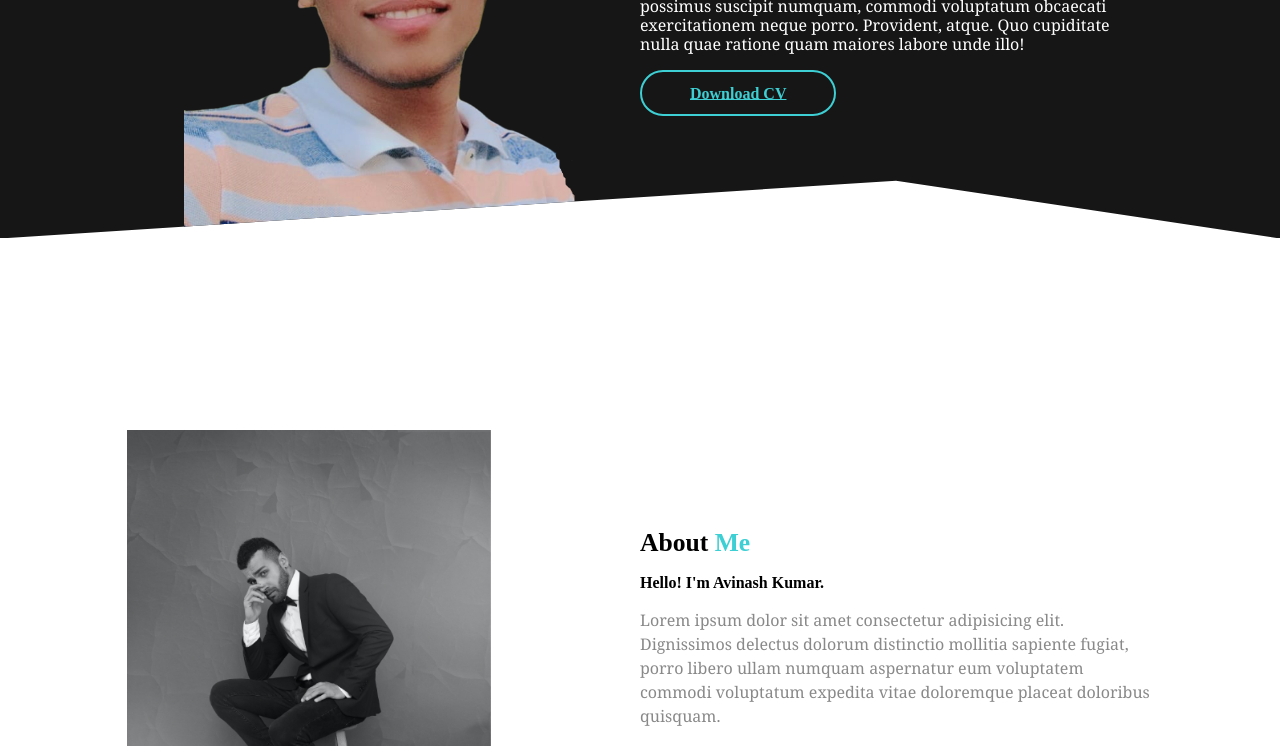
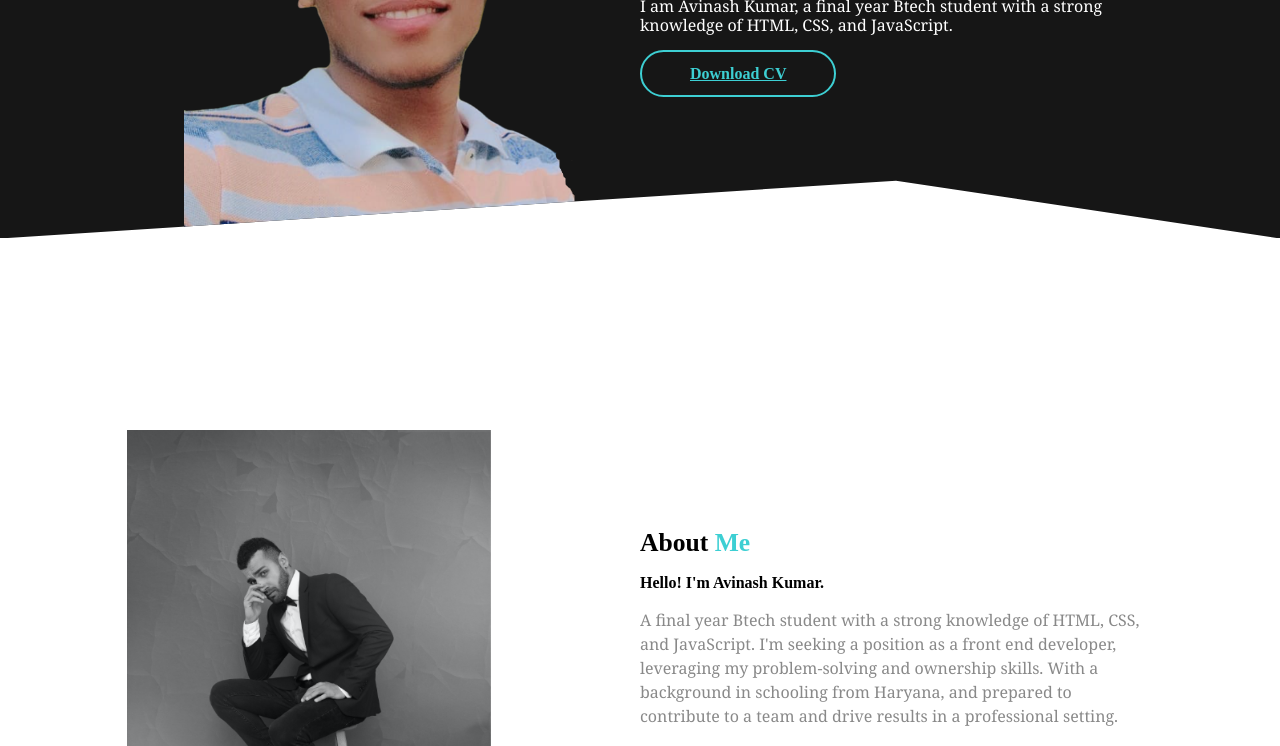
Before and after one commit to AvinashS97/portfolio, a plain HTML site: page index.html in a window 1280 px wide. Shown: the part 340-1086 px from the top of the page. Drawn offline with Linux system fonts and the light colour scheme.

Commit message:
Portfolio About me update

```diff
--- a/index.html
+++ b/index.html
@@ -35,9 +35,7 @@
                 <div class="right flex-1">
                     <h5>Avinash Kumar</h5>
                     <h1> I'm a Frontend Developer</h1>
-                    <p>Lorem ipsum dolor sit amet consectetur adipisicing elit. Architecto possimus suscipit numquam,
-                        commodi voluptatum obcaecati exercitationem neque porro. Provident, atque. Quo cupiditate nulla
-                        quae ratione quam maiores labore unde illo!</p>
+                    <p>I am Avinash Kumar, a final year Btech student with a strong knowledge of HTML, CSS, and JavaScript. </p>
 
                     <div class="btn-top">
                         <a href="./Images/AvinashKumar__Resume.pdf" download="./Images/AvinashKumar__Resume.pdf"
@@ -58,9 +56,7 @@
                 <div class="flex-1">
                     <h1> About <span>Me</span></h1>
                     <h3>Hello! I'm Avinash Kumar. </h3>
-                    <p>Lorem ipsum dolor sit amet consectetur adipisicing elit. Dignissimos delectus dolorum distinctio
-                        mollitia sapiente fugiat, porro libero ullam numquam aspernatur eum voluptatem commodi
-                        voluptatum expedita vitae doloremque placeat doloribus quisquam.</p>
+                    <p>A final year Btech student with a strong knowledge of HTML, CSS, and JavaScript. I'm seeking a position as a front end developer, leveraging my problem-solving and ownership skills. With a background in schooling from Haryana, and prepared to contribute to a team and drive results in a professional setting.</p>
 
                     <div class="social">
                         <a href="#"><img src="./Images/website.svg" alt="website"></a>
```
